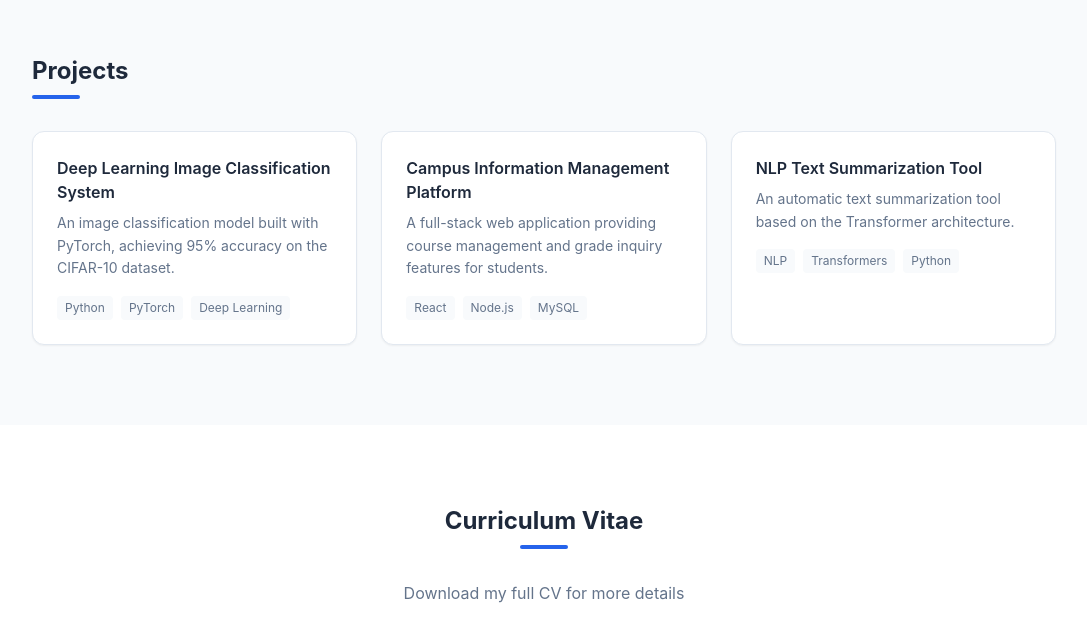
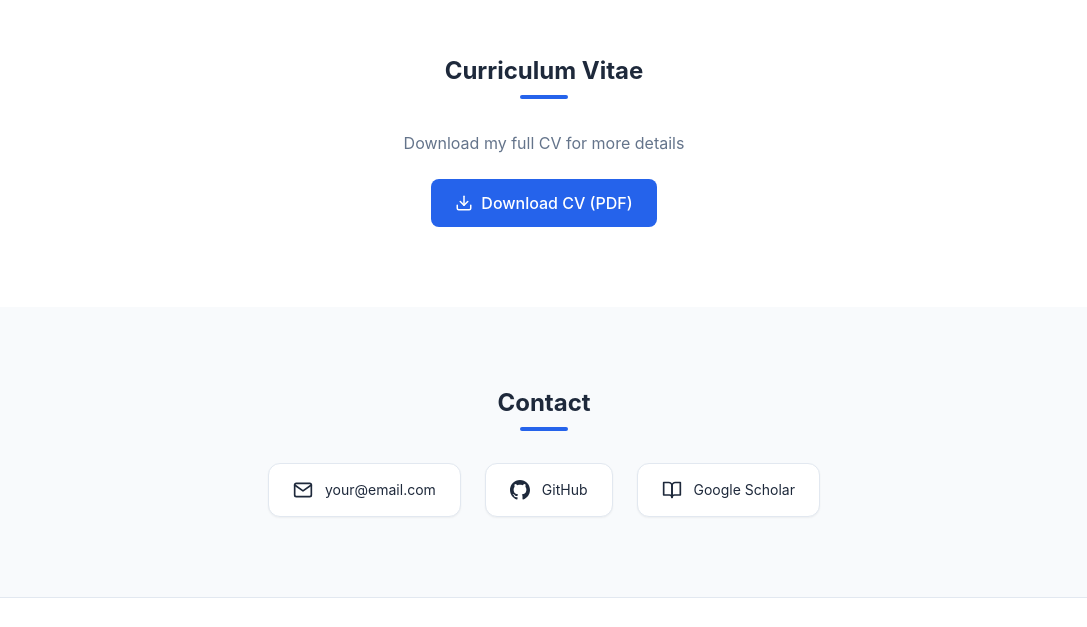
Before and after one commit to qishan-chen/qishan-chen.github.io, a Next.js app: page / in a window 1280 px wide. Shown: the part 1297-1924 px from the top of the page, without its empty margins (96-1183 px from the left). Built offline with nearby package versions, Linux system fonts and the light colour scheme.

Commit message:
Remove projects section

```diff
--- a/src/app/page.tsx
+++ b/src/app/page.tsx
@@ -1,24 +1,6 @@
 "use client";
 
 import { FadeIn } from "@/components/FadeIn";
-
-const projects = [
-  {
-    title: "Deep Learning Image Classification System",
-    desc: "An image classification model built with PyTorch, achieving 95% accuracy on the CIFAR-10 dataset.",
-    tags: ["Python", "PyTorch", "Deep Learning"],
-  },
-  {
-    title: "Campus Information Management Platform",
-    desc: "A full-stack web application providing course management and grade inquiry features for students.",
-    tags: ["React", "Node.js", "MySQL"],
-  },
-  {
-    title: "NLP Text Summarization Tool",
-    desc: "An automatic text summarization tool based on the Transformer architecture.",
-    tags: ["NLP", "Transformers", "Python"],
-  },
-];
 
 const publications = [
   {
@@ -115,33 +97,6 @@ export default function Home() {
         </div>
       </section>
 
-      {/* Projects */}
-      <section id="projects" className="py-20 px-6 bg-[var(--bg-secondary)]">
-        <div className="max-w-5xl mx-auto">
-          <FadeIn>
-            <h2 className="text-2xl font-bold mb-2">Projects</h2>
-            <div className="w-12 h-1 bg-[var(--accent)] rounded mb-8" />
-          </FadeIn>
-          <div className="grid md:grid-cols-2 lg:grid-cols-3 gap-6">
-            {projects.map((proj, i) => (
-              <FadeIn key={i} delay={0.1 * i}>
-                <div className="p-6 rounded-xl bg-[var(--card)] border border-[var(--border)] shadow-sm hover:shadow-md transition-shadow h-full">
-                  <h3 className="font-semibold mb-2">{proj.title}</h3>
-                  <p className="text-sm text-[var(--text-secondary)] mb-4 leading-relaxed">{proj.desc}</p>
-                  <div className="flex flex-wrap gap-2">
-                    {proj.tags.map((tag) => (
-                      <span key={tag} className="px-2 py-1 text-xs rounded bg-[var(--bg-secondary)] text-[var(--text-secondary)]">
-                        {tag}
-                      </span>
-                    ))}
-                  </div>
-                </div>
-              </FadeIn>
-            ))}
-          </div>
-        </div>
-      </section>
-
       {/* CV */}
       <section id="cv" className="py-20 px-6">
         <div className="max-w-5xl mx-auto text-center">
--- a/src/components/Navbar.tsx
+++ b/src/components/Navbar.tsx
@@ -7,7 +7,6 @@ const navItems = [
   { label: "Home", href: "#hero" },
   { label: "About", href: "#about" },
   { label: "Publications", href: "#publications" },
-  { label: "Projects", href: "#projects" },
   { label: "CV", href: "#cv" },
   { label: "Contact", href: "#contact" },
 ];
```
